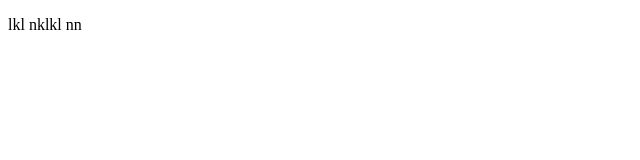
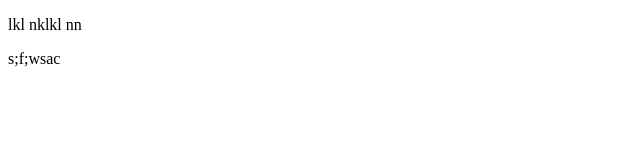
Before and after one commit to ekliziast2014/TestTasc, a plain HTML site: page index.html in a window 1280 px wide. Shown: the full height of the page, 0-640 px from the left. Drawn offline with Linux system fonts and the light colour scheme.

Commit message:
fours commit

```diff
--- a/index.html
+++ b/index.html
@@ -7,6 +7,7 @@
 </head>
 <body>
     <p>lkl nklkl nn</p>
+    <p> s;f;wsac</p>
 
 </body>
 </html>
```
